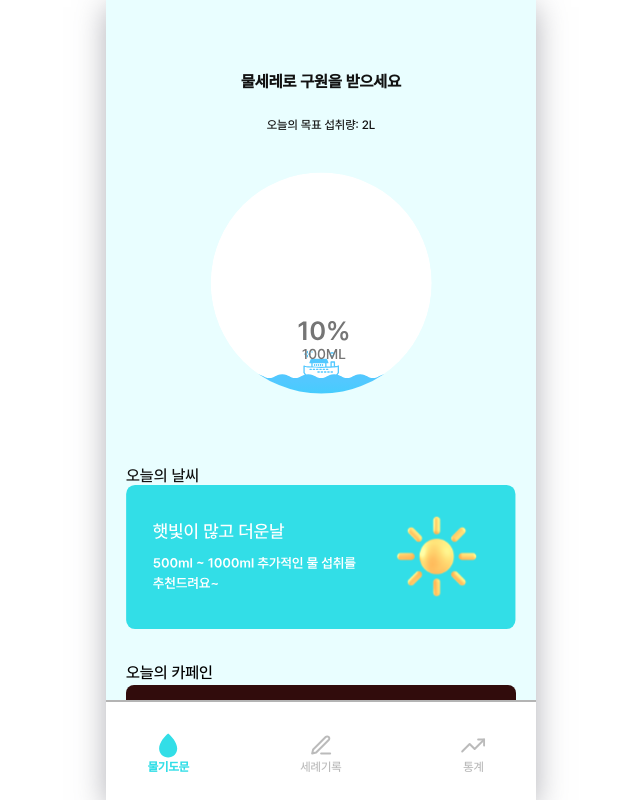
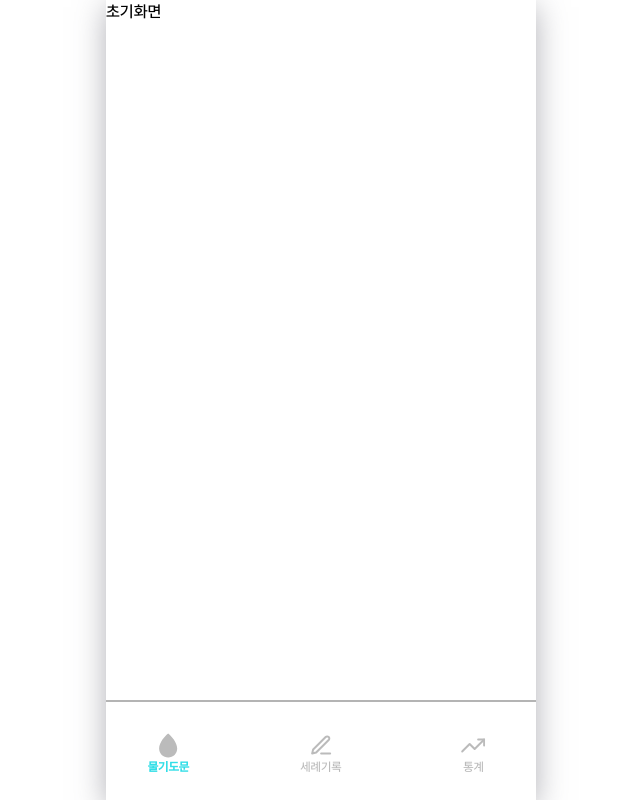
Before and after one commit to GDG-FRONT/TEAM2, a React (Create React App) app: page / in a window 1280 px wide. Shown: the whole page, without its empty margins (319-959 px from the left). Built offline with nearby package versions, Linux system fonts and the light colour scheme.

Commit message:
Feat: Index화면 체계구성 완료

```diff
--- a/src/layout/Footer.jsx
+++ b/src/layout/Footer.jsx
@@ -22,10 +22,10 @@ const Footer = () => {
             path === "/" ? "active" : ""
           }`}
           onClick={() => {
-            navigate("/");
+            navigate("main");
           }}
         >
-          {path === "/" ? <ActiveUnion /> : <Union />}
+          {path === "main" ? <ActiveUnion /> : <Union />}
           물기도문
         </div>
         <div
--- /dev/null
+++ b/src/page/index/index.jsx
@@ -0,0 +1,7 @@
+import React from "react";
+
+const index = () => {
+  return <div>초기화면</div>;
+};
+
+export default index;
--- a/src/router/index.js
+++ b/src/router/index.js
@@ -3,9 +3,9 @@ import { createBrowserRouter } from "react-router-dom";
 import Loading from "../components/Loading";
 import Layout from "../layout/Layout";
 
+const Index = lazy(() => import("../page/index"))
 const Main = lazy(() => import("../page/main"));
 const Record = lazy(() => import("../page/record"));
-
 const Statistic = lazy(() => import("../page/statistic"));
 
 const router = createBrowserRouter([
@@ -14,6 +14,15 @@ const router = createBrowserRouter([
     children: [
       {
         path: "/",
+        element: (
+          <Suspense fallback={<Loading />}>
+            <Index />
+          </Suspense>
+        ),
+      },
+
+      {
+        path: "main",
         element: (
           <Suspense fallback={<Loading />}>
             <Main />
```
